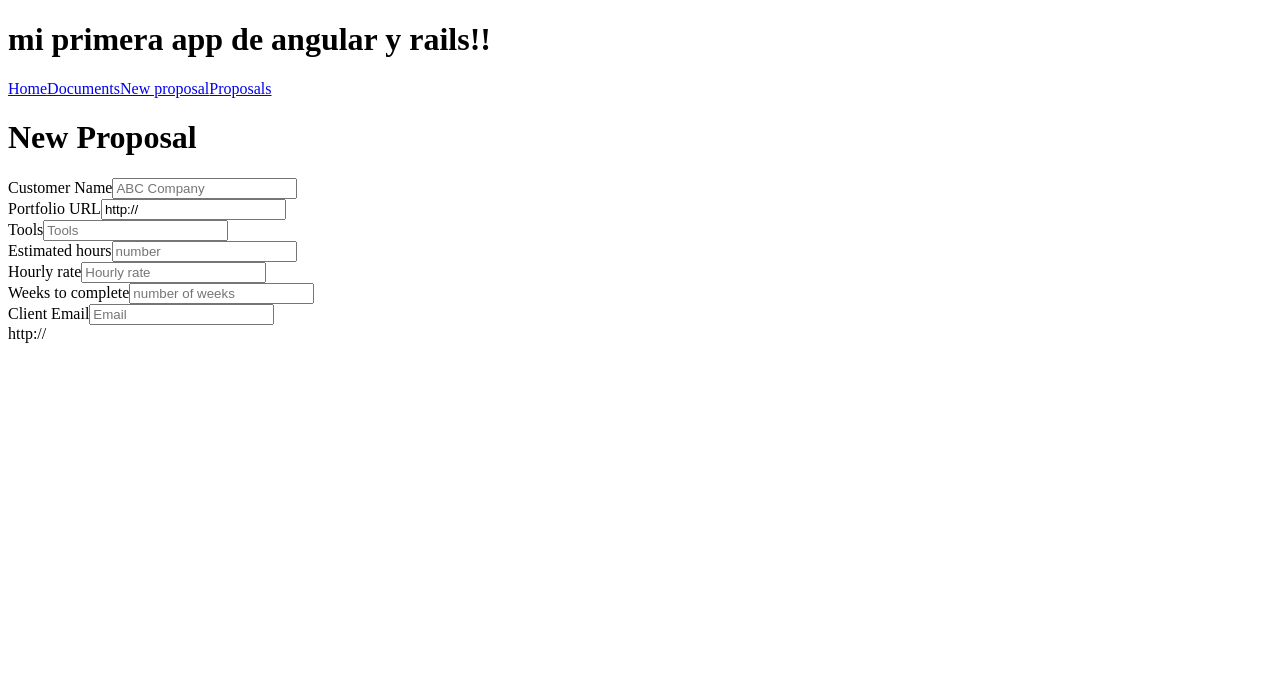
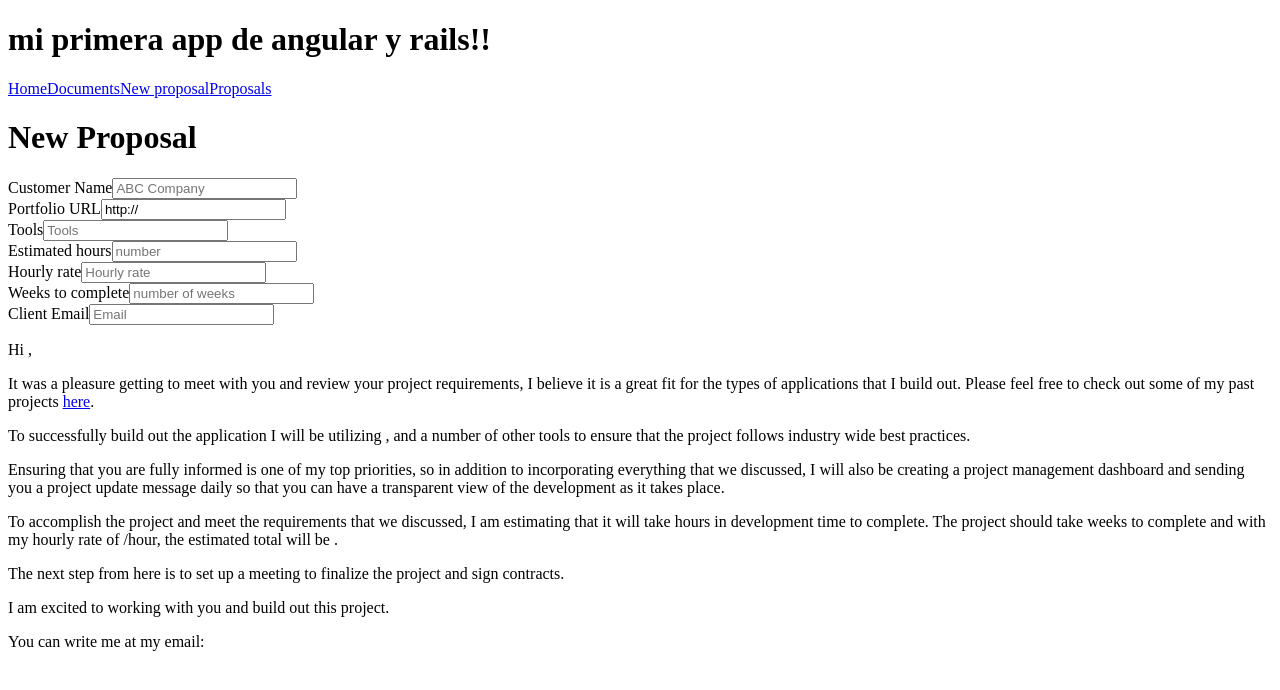
Before and after one commit to jorgeAM/appRailsAngular, an Angular app: page /proposals/new in a window 1280 px wide. Shown: the top 690 px of the page. Built offline with nearby package versions, Linux system fonts and the light colour scheme.

Commit message:
agregamos validación a nuestro formulario de proposals

```diff
--- a/src/app/proposal/proposal-new.component.html
+++ b/src/app/proposal/proposal-new.component.html
@@ -3,47 +3,91 @@
 	<form #proposalForm="ngForm">
 		<div class="form-group">
 			<label for="customer">Customer Name</label>
-			<input type="text" id="customer" placeholder="ABC Company" required name="customer" [(ngModel)]="proposal.customer">
+			<input type="text" class="form-control" id="customer" placeholder="ABC Company" required name="customer"
+				#customer='ngModel' [(ngModel)]="proposal.customer">
+			<!--validación(pristine es del propio angular)-->
+			<div [hidden]="customer.valid || customer.pristine">
+				El cliente es requerido
+			</div>
 		</div>
 
 		<div class="form-group">
 			<label for="portfolio_url">Portfolio URL</label>
-			<input type="text" id="portfolio_url" required name="portfolio_url" [(ngModel)]="proposal.portfolio_url">
+			<input type="text" id="portfolio_url" required name="portfolio_url" #portfolio_url='ngModel' [(ngModel)]="proposal.portfolio_url">
+			<!--validación(pristine es del propio angular)-->
+			<div [hidden]="portfolio_url.valid || portfolio_url.pristine">
+				El protafolio es requerido
+			</div>
 		</div>
 
 		<div class="form-group">
 			<label for="tools">Tools</label>
-			<input type="text" id="tools" placeholder="Tools" required name="tools" [(ngModel)]="proposal.tools">
+			<input type="text" id="tools" placeholder="Tools" required name="tools" #tools='ngModel' [(ngModel)]="proposal.tools">
+			<!--validación(pristine es del propio angular)-->
+			<div [hidden]="tools.valid || tools.pristine">
+				Las herramientas son requeridas
+			</div>
 		</div>
 
 		<div class="form-group">
 			<label for="estimated_hours">Estimated hours</label>
-			<input type="number" id="estimated_hours" placeholder="number" required name="estimated_hours" [(ngModel)]="proposal.estimated_hours">
+			<input type="number" id="estimated_hours" placeholder="number" required name="estimated_hours" #estimated_hours='ngModel' [(ngModel)]="proposal.estimated_hours">
+			<!--validación(pristine es del propio angular)-->
+			<div [hidden]="estimated_hours.valid || estimated_hours.pristine">
+				Las horas estimadas son requeridas
+			</div>
 		</div>
 
 		<div class="form-group">
 			<label for="hourly_rate">Hourly rate</label>
-			<input type="number" id="hourly_rate" placeholder="Hourly rate" required name="hourly_rate" [(ngModel)]="proposal.hourly_rate">
+			<input type="number" id="hourly_rate" placeholder="Hourly rate" required name="hourly_rate" #hourly_rate='ngModel' [(ngModel)]="proposal.hourly_rate">
+			<!--validación(pristine es del propio angular)-->
+			<div [hidden]="hourly_rate.valid || hourly_rate.pristine">
+				La tarifa por horas es requerida
+			</div>
 		</div>
 
 		<div class="form-group">
 			<label for="weeks_to_complete">Weeks to complete</label>
-			<input type="number" id="weeks_to_complete" placeholder="number of weeks" required name="weeks_to_complete" [(ngModel)]="proposal.weeks_to_complete">
+			<input type="number" id="weeks_to_complete" placeholder="number of weeks" required name="weeks_to_complete" #weeks_to_complete='ngModel' [(ngModel)]="proposal.weeks_to_complete">
+			<!--validación(pristine es del propio angular)-->
+			<div [hidden]="weeks_to_complete.valid || weeks_to_complete.pristine">
+				El numero de semanas es necesario
+			</div>
 		</div>
 
 		<div class="form-group">
 			<label for="client_email">Client Email</label>
-			<input type="email" id="client_email" placeholder="Email" required name="client_email" [(ngModel)]="proposal.client_email">
+			<input type="email" id="client_email" placeholder="Email" required name="client_email" #client_email='ngModel' [(ngModel)]="proposal.client_email">
+			<!--validación(pristine es del propio angular)-->
+			<div [hidden]="client_email.valid || client_email.pristine">
+				El correo es requerido
+			</div>
 		</div>
 	</form>
 </div>
 
-<div>
-	{{proposal.customer}}
-	{{proposal.portfolio_url}}
-	{{proposal.tools}}
-	{{proposal.estimated_hours}}
-	{{proposal.hourly_rate}}
-	{{proposal.weeks_to_complete}}
-	{{proposal.client_email}}
+<div class="col-md-6">
+	<div>
+		<p>Hi {{ proposal.customer }},</p>
+
+
+		<p>It was a pleasure getting to meet with you and review your project requirements, I believe it is a great fit for the types of applications that I build out. Please feel free to check out some of my past projects <a href="{{ proposal.portfolio_url }}">here</a>.</p>
+
+
+		<p>To successfully build out the application I will be utilizing {{ proposal.tools }}, and a number of other tools to ensure that the project follows industry wide best practices.</p>
+
+
+		<p>Ensuring that you are fully informed is one of my top priorities, so in addition to incorporating everything that we discussed, I will also be creating a project management dashboard and sending you a project update message daily so that you can have a transparent view of the development as it takes place.</p>
+
+
+		<p>To accomplish the project and meet the requirements that we discussed, I am estimating that it will take {{ proposal.estimated_hours }} hours in development time to complete. The project should take {{ proposal.weeks_to_complete }} weeks to complete and with my hourly rate of {{ proposal.hourly_rate }}/hour, the estimated total will be {{ proposal.hourly_rate * proposal.estimated_hours | currency:'USD':true:'.0' }}.</p>
+
+
+		<p>The next step from here is to set up a meeting to finalize the project and sign contracts.</p>
+
+
+		<p>I am excited to working with you and build out this project.</p>
+		<p>You can write me at my email: {{proposal.client_email}}</p>
+	</div>
 </div>
```
